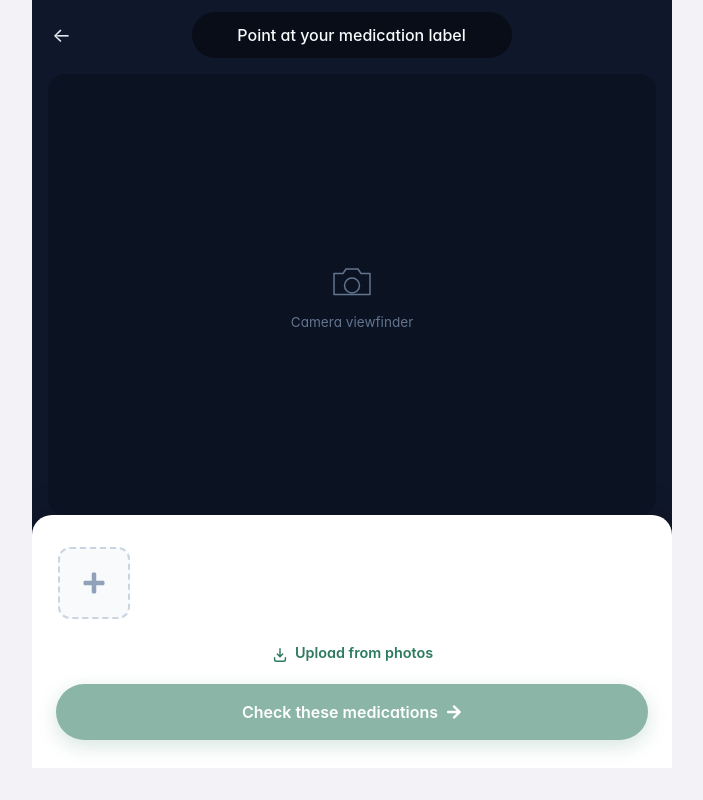
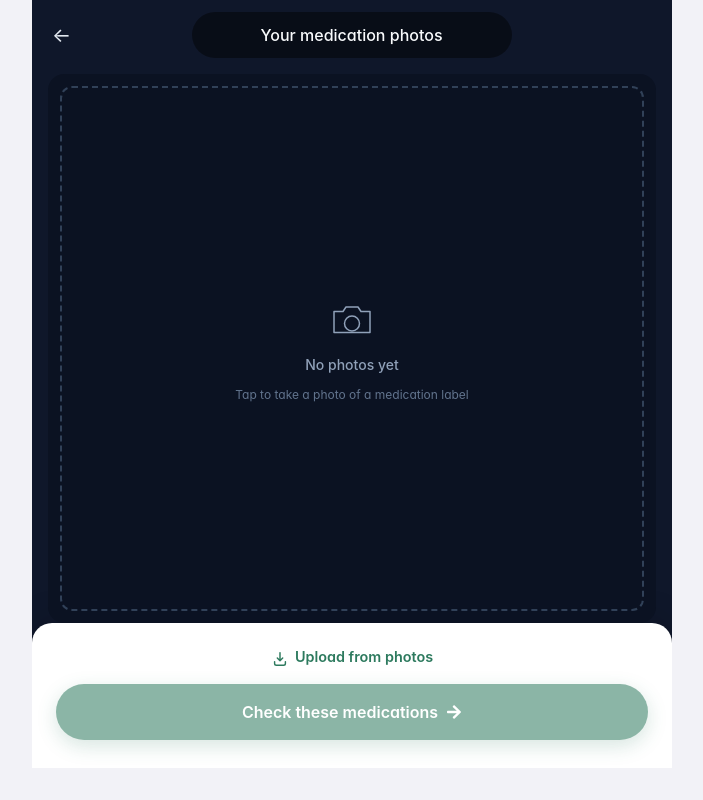
Before and after one commit to Wallfou/Medora, a React (Vite) app in the folder client/: page /camera in a window 1280 px wide. Shown: the whole page, without its empty margins (288-991 px from the left). Built offline with nearby package versions, Linux system fonts and the light colour scheme.

Commit message:
camera page changes

```diff
--- a/client/src/pages/CameraPage.jsx
+++ b/client/src/pages/CameraPage.jsx
@@ -14,13 +14,10 @@ export default function CameraPage() {
   const captureRef = useRef(null);
   const galleryRef = useRef(null);
   const [photos, setPhotos] = useState([]);
-  const [selectedId, setSelectedId] = useState(null);
   const photosRef = useRef(photos);
   photosRef.current = photos;
   const { extractFromFiles, loading, error, clearError, result } = useMedora();
   const backTo = result ? "/results" : "/";
-
-  const previewUrl = photos.find((p) => p.id === selectedId)?.url ?? null;
 
   useEffect(() => {
     return () => {
@@ -32,19 +29,13 @@ export default function CameraPage() {
     const url = URL.createObjectURL(file);
     const id = newPhotoId();
     setPhotos((prev) => [...prev, { id, file, url }]);
-    setSelectedId(id);
   };
 
   const removePhoto = (id) => {
     setPhotos((prev) => {
       const target = prev.find((p) => p.id === id);
       if (target) URL.revokeObjectURL(target.url);
-      const next = prev.filter((p) => p.id !== id);
-      setSelectedId((cur) => {
-        if (cur !== id) return cur;
-        return next[next.length - 1]?.id ?? null;
-      });
-      return next;
+      return prev.filter((p) => p.id !== id);
     });
   };
 
@@ -61,6 +52,9 @@ export default function CameraPage() {
     extractFromFiles(photos.map((p) => p.file));
   };
 
+  const openCamera = () => captureRef.current?.click();
+  const openGallery = () => galleryRef.current?.click();
+
   return (
     <div className="flex min-h-[min(100vh-2rem,780px)] max-h-[min(100dvh-2rem,900px)] flex-1 flex-col overflow-hidden bg-camera-bg">
       <div className="flex shrink-0 items-center justify-between gap-2 px-4 pb-2 pt-3">
@@ -72,51 +66,11 @@ export default function CameraPage() {
           ←
         </Link>
         <p className="m-0 max-w-[320px] flex-1 rounded-full bg-black/45 px-6 py-3 text-center text-base font-medium leading-snug text-slate-50">
-          Point at your medication label
+          Your medication photos
         </p>
         <span className="w-7 shrink-0" aria-hidden />
       </div>
 
-      <div className="relative mx-4 mb-0 mt-2 min-h-0 flex-1 overflow-hidden rounded-2xl bg-[#0b1222]">
-        {previewUrl ? (
-          <img
-            src={previewUrl}
-            alt=""
-            className="pointer-events-none absolute inset-0 h-full w-full object-cover"
-            decoding="async"
-          />
-        ) : (
-          <div className="absolute inset-0 flex min-h-[200px] flex-col items-center justify-center gap-2 text-[0.85rem] text-slate-500">
-            <svg viewBox="0 0 64 64" width="48" height="48" fill="none" aria-hidden>
-              <path
-                d="M8 22h12l4-6h16l4 6h12v28H8V22Z"
-                stroke="currentColor"
-                strokeWidth="2"
-                strokeLinejoin="round"
-              />
-              <circle cx="32" cy="38" r="10" stroke="currentColor" strokeWidth="2" />
-            </svg>
-            <span>Camera viewfinder</span>
-          </div>
-        )}
-        {loading && (
-          <div
-            className="absolute inset-0 flex flex-col items-center justify-center gap-3 bg-slate-900/72 text-[0.9rem] font-medium text-slate-100"
-            role="status"
-          >
-            <span className="h-9 w-9 animate-spin rounded-full border-[3px] border-white/25 border-t-white" />
-            Reading labels…
-          </div>
-        )}
-      </div>
-
-      {error && (
-        <div className="mx-4 mb-0 mt-2 rounded-[10px] bg-red-50 px-3.5 py-2.5 text-[0.85rem] text-red-700">
-          {error}
-        </div>
-      )}
-
-      <div className="mt-auto flex shrink-0 flex-col items-stretch gap-4 rounded-t-[20px] bg-white px-4 pb-7 pt-5 shadow-[0_-8px_30px_rgba(0,0,0,0.12)] sm:px-6">
       <input
         ref={captureRef}
         id={captureId}
@@ -135,60 +89,83 @@ export default function CameraPage() {
         onChange={onPick}
       />
 
-        <div className="flex gap-2.5 overflow-x-auto overflow-y-visible px-0.5 pb-1 pt-3 [-ms-overflow-style:none] [scrollbar-width:none] [&::-webkit-scrollbar]:hidden">
-          {photos.map((p, index) => {
-            const selected = p.id === selectedId;
-            return (
-              <div key={p.id} className="relative z-0 shrink-0">
+      <div className="relative mx-4 mb-0 mt-2 min-h-0 flex-1 overflow-y-auto rounded-2xl bg-[#0b1222] p-3">
+        {photos.length === 0 ? (
           <button
             type="button"
-                  className={`relative z-0 h-[72px] w-[72px] shrink-0 overflow-hidden rounded-xl border-2 bg-slate-100 p-0 transition-[border-color,box-shadow] ${
-                    selected
-                      ? "border-primary shadow-[0_0_0_1px_rgba(45,122,94,0.2)]"
-                      : "border-slate-200"
-                  }`}
-                  onClick={() => setSelectedId(p.id)}
-                  aria-label={`Photo ${index + 1}${selected ? ", selected" : ""}`}
+            onClick={openCamera}
+            disabled={loading}
+            className="flex h-full min-h-[220px] w-full flex-col items-center justify-center gap-3 rounded-xl border-2 border-dashed border-slate-700 bg-transparent text-slate-400 transition-colors hover:border-primary hover:text-primary disabled:cursor-not-allowed disabled:opacity-50"
           >
-                  <img src={p.url} alt="" className="h-full w-full object-cover" />
-                  <span className="absolute bottom-1 right-1 flex h-5 min-w-5 items-center justify-center rounded bg-black/55 px-1 text-[0.65rem] font-semibold text-white">
+            <svg viewBox="0 0 64 64" width="48" height="48" fill="none" aria-hidden>
+              <path
+                d="M8 22h12l4-6h16l4 6h12v28H8V22Z"
+                stroke="currentColor"
+                strokeWidth="2"
+                strokeLinejoin="round"
+              />
+              <circle cx="32" cy="38" r="10" stroke="currentColor" strokeWidth="2" />
+            </svg>
+            <span className="text-sm font-medium">No photos yet</span>
+            <span className="text-xs text-slate-500">Tap to take a photo of a medication label</span>
+          </button>
+        ) : (
+          <div className="grid grid-cols-2 gap-3 sm:grid-cols-3">
+            {photos.map((p, index) => (
+              <div key={p.id} className="relative aspect-square overflow-hidden rounded-xl bg-slate-800">
+                <img src={p.url} alt={`Photo ${index + 1}`} className="h-full w-full object-cover" />
+                <span className="absolute bottom-1 left-1 flex h-5 min-w-5 items-center justify-center rounded bg-black/55 px-1 text-[0.65rem] font-semibold text-white">
                   {index + 1}
                 </span>
-                </button>
-                {photos.length > 1 && (
                 <button
                   type="button"
-                    className="absolute -right-0.5 -top-0.5 z-20 flex h-6 w-6 cursor-pointer items-center justify-center rounded-full border-0 bg-slate-700 text-[0.7rem] font-bold leading-none text-white shadow-md ring-2 ring-white hover:bg-slate-800"
+                  className="absolute right-1 top-1 flex h-7 w-7 cursor-pointer items-center justify-center rounded-full border-0 bg-slate-900/80 text-sm font-bold leading-none text-white shadow-md ring-2 ring-white/70 hover:bg-slate-900 disabled:opacity-50"
                   aria-label={`Remove photo ${index + 1}`}
                   disabled={loading}
-                    onClick={(e) => {
-                      e.stopPropagation();
+                  onClick={() => {
                     clearError();
                     removePhoto(p.id);
                   }}
                 >
                   ×
                 </button>
+              </div>
+            ))}
+            <button
+              type="button"
+              onClick={openCamera}
+              disabled={loading}
+              className="flex aspect-square flex-col items-center justify-center gap-1.5 rounded-xl border-2 border-dashed border-slate-600 bg-slate-900/40 text-slate-400 transition-colors hover:border-primary hover:text-primary disabled:cursor-not-allowed disabled:opacity-50"
+              aria-label="Add another photo"
+            >
+              <FaPlus className="h-6 w-6" aria-hidden />
+              <span className="text-xs font-medium">Add photo</span>
+            </button>
+          </div>
+        )}
+        {loading && (
+          <div
+            className="pointer-events-none absolute inset-0 flex flex-col items-center justify-center gap-3 rounded-2xl bg-slate-900/72 text-[0.9rem] font-medium text-slate-100"
+            role="status"
+          >
+            <span className="h-9 w-9 animate-spin rounded-full border-[3px] border-white/25 border-t-white" />
+            Reading labels…
+          </div>
         )}
       </div>
-            );
-          })}
-          <button
-            type="button"
-            className="flex h-[72px] w-[72px] shrink-0 flex-col items-center justify-center rounded-xl border-2 border-dashed border-slate-300 bg-slate-50 text-slate-400 transition-colors hover:border-primary hover:bg-emerald-50/60 hover:text-primary disabled:cursor-not-allowed disabled:opacity-50"
-            disabled={loading}
-            aria-label="Add another photo"
-            onClick={() => captureRef.current?.click()}
-          >
-            <FaPlus className="h-6 w-6" aria-hidden />
-          </button>
+
+      {error && (
+        <div className="mx-4 mb-0 mt-2 rounded-[10px] bg-red-50 px-3.5 py-2.5 text-[0.85rem] text-red-700">
+          {error}
         </div>
+      )}
 
+      <div className="mt-auto flex shrink-0 flex-col items-stretch gap-3 rounded-t-[20px] bg-white px-4 pb-7 pt-5 shadow-[0_-8px_30px_rgba(0,0,0,0.12)] sm:px-6">
         <button
           type="button"
           className="inline-flex w-full cursor-pointer items-center justify-center gap-1.5 border-none bg-transparent py-1 text-[0.9rem] font-semibold text-primary disabled:cursor-not-allowed disabled:opacity-50"
           disabled={loading}
-          onClick={() => galleryRef.current?.click()}
+          onClick={openGallery}
         >
           <svg viewBox="0 0 20 20" width="18" height="18" fill="none" aria-hidden>
             <path
```
Lines whose indentation alone changed are shown as unchanged.
